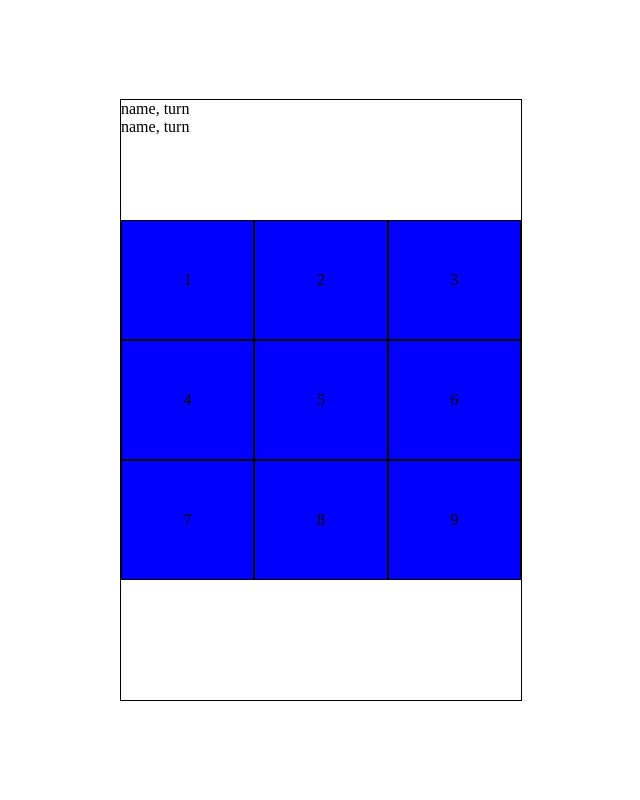
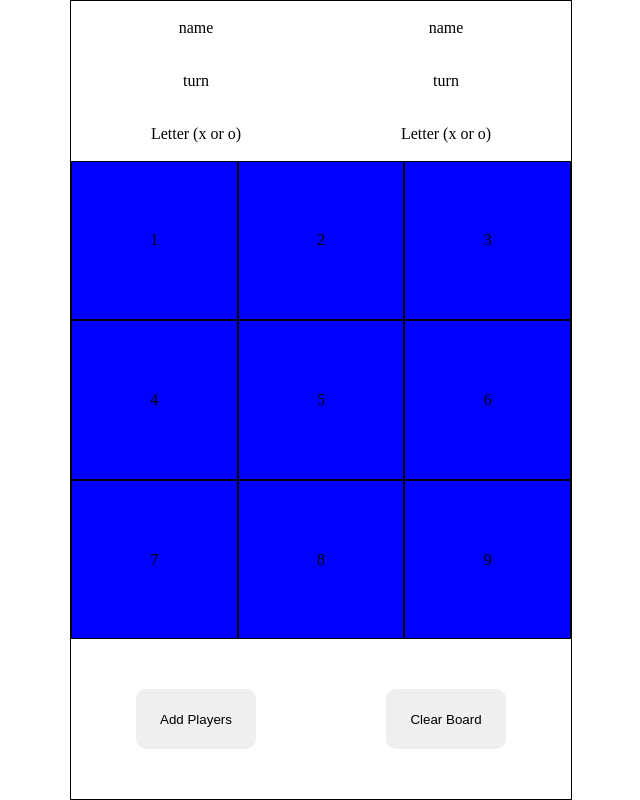
Before and after one commit to RainOfStone/TicTacToe, a plain HTML site: page index.html in a window 1280 px wide. Shown: the whole page, without its empty margins (319-959 px from the left). Drawn offline with Linux system fonts and the light colour scheme.

Commit message:
added containers for player stat/game buttons

```diff
--- a/index.html
+++ b/index.html
@@ -7,9 +7,17 @@
     </head>
     <body>
         <div id="GameBoardContainer">
-            <div id="stats">
-                <div id="P1Stats">name, turn</div>
-                <div id="P2Stats">name, turn</div>
+            <div id="Stats">
+                <div id="P1Stats">
+                    <div id="P1Name">name</div>
+                    <div id="P1Turn">turn</div>
+                    <div id="P1Letter">Letter (x or o)</div>
+                </div>
+                <div id="P2Stats">
+                    <div id="P2Name">name</div>
+                    <div id="P2Turn">turn</div>
+                    <div id="P2Letter">Letter (x or o)</div>
+                </div>
             </div>
             <div id="GameBoard">
                 <div id="GameBtn1">1</div>
@@ -21,8 +29,14 @@
                 <div id="GameBtn7">7</div>
                 <div id="GameBtn8">8</div>
                 <div id="GameBtn9">9</div>
-            </div>
-            <div id="BtnContainer"></div>
+                </div>
+            <div id="BtnContainer">
+                <div id="NamePlayersBtnContainer"><button id="NamePlayersBtn">Add Players</button>
+                </div>
+                <div id="ClearBoardBtnContainer">
+                    <button id="ClearBoardBtn">Clear Board</button>
+                </div>
+                </div>
             </div>
 
         </div>
--- a/style.css
+++ b/style.css
@@ -9,8 +9,8 @@ html, body {
 }
 #GameBoardContainer {
     display: grid;
-    height: clamp(200px, 600px, 900px);
-    width: clamp(200px, 400px, 900px);
+    height: clamp(200px, 800px, 900px);
+    width: clamp(200px, 500px, 900px);
     grid-template-columns: repeat(2, 1fr);
     grid-template-rows: 1fr 3fr 1fr;
     border: 1px solid black;
@@ -22,6 +22,27 @@ html, body {
     grid-template-rows: repeat(3, 1fr);
     background-color: gray;
 }
+#Stats {
+    grid-area: 1 / 1 / 2 / 3;
+    display: grid;
+    grid-template-columns: repeat(2, 1fr);
+    grid-template-rows: repeat(2, 1fr);
+}
+#P1Stats {
+    display: flex;
+    justify-content: space-around;
+    align-items: center;
+    flex-direction: column;
+    grid-area: 1 / 1 / 3 / 2;
+
+}
+#P2Stats {
+    display: flex;
+    justify-content: space-around;
+    align-items: center;
+    flex-direction: column;
+    grid-area: 1 / 2 / 3 / 3;
+}
 #GameBtn1, #GameBtn2, #GameBtn3, #GameBtn4, #GameBtn5, #GameBtn6, #GameBtn7, #GameBtn8, #GameBtn9 {
     height: 1fr;
     width: 1fr;
@@ -31,3 +52,23 @@ html, body {
     justify-content: center;
     align-items: center;
 }
+#GameBtn1:hover, #GameBtn2:hover, #GameBtn3:hover, #GameBtn4:hover, #GameBtn5:hover, #GameBtn6:hover, #GameBtn7:hover, #GameBtn8:hover, #GameBtn9:hover {
+    background-color: rgba(60, 60, 236, 0.801);
+}
+#BtnContainer {
+    grid-area: 3 / 1 / 4 / 3;
+    display: grid;
+    grid-template-columns: repeat(2, 1fr);
+    grid-template-rows: 1fr;
+}
+#NamePlayersBtnContainer, #ClearBoardBtnContainer {
+    display: flex;
+    justify-content: center;
+    align-self: center;
+}
+#NamePlayersBtn, #ClearBoardBtn {
+    height: 60px;
+    width: 120px;
+    border: none;
+    border-radius: 10px;
+}
```
